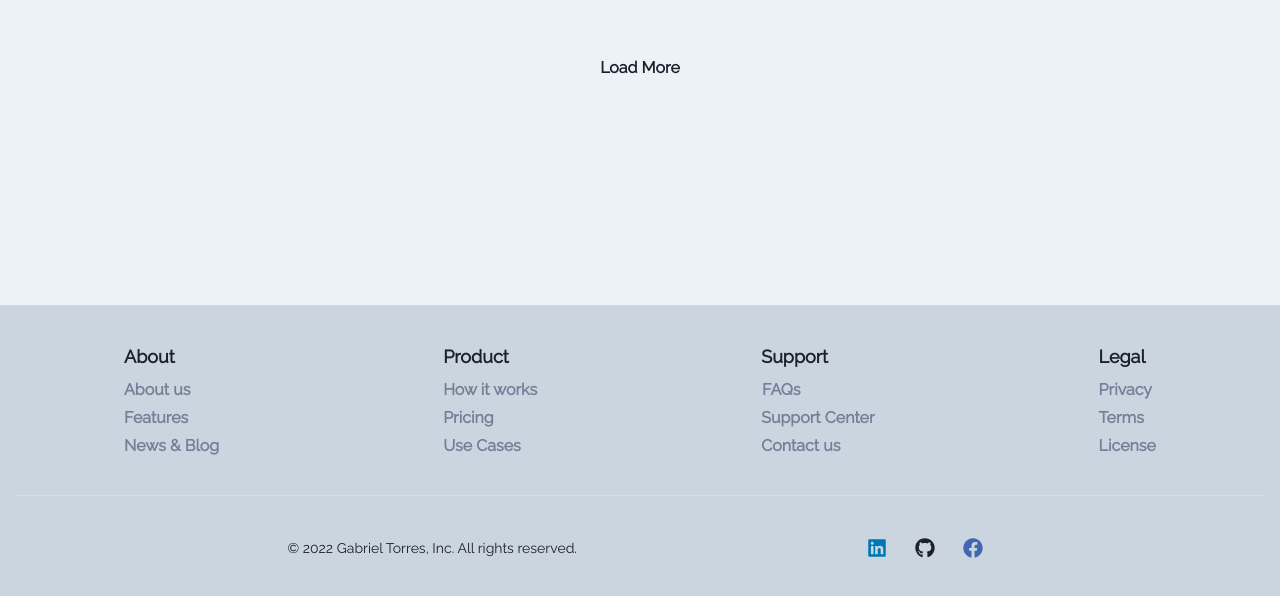
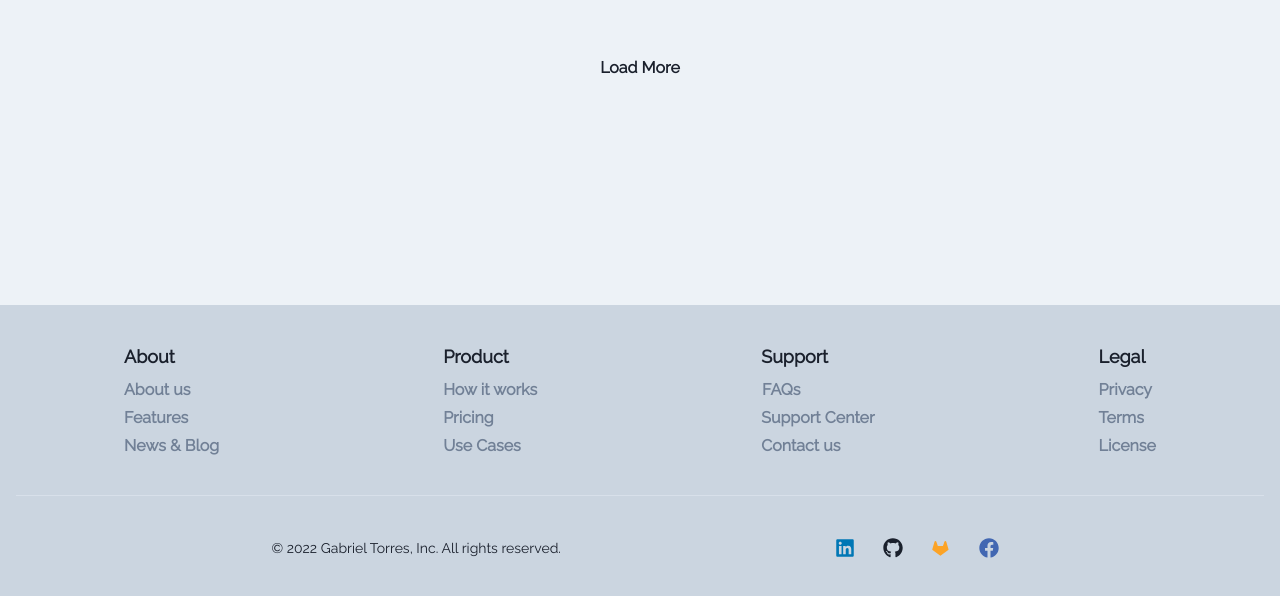
Before and after one commit to gabrielTor/ecom-app, a React (Create React App) app in the folder client/: page / in a window 1280 px wide. Shown: the part 1916-2512 px from the top of the page. Built offline with nearby package versions, Linux system fonts and the light colour scheme; no server answers.

Commit message:
added gitlab social media to footer

```diff
--- a/client/src/components/Layout/Footer.js
+++ b/client/src/components/Layout/Footer.js
@@ -4,10 +4,11 @@ import {
   Stack, Text,
 } from '@chakra-ui/react'
 import { FaFacebook, FaGithub, FaLinkedin } from 'react-icons/fa'
+import { AiFillGitlab } from 'react-icons/ai'
 
-export default function Footer(){
+export default function Footer() {
 
-  return(
+  return (
     <Container as="footer" role="contentinfo" bg='gray.300' maxW='100%' mt='10%'>
       <Show breakpoint='(min-width: 470px)'>
         <Stack w='100%' py='3%'>
@@ -70,9 +71,11 @@ export default function Footer(){
         </Text>
         <ButtonGroup variant="ghost">
           <IconButton as="a" href="https://www.linkedin.com/in/dario-gabriel-torres-576a3561" aria-label="LinkedIn"
-          icon={<FaLinkedin fontSize="1.25rem" color='#0077b5' />}/>
+            icon={<FaLinkedin fontSize="1.25rem" color='#0077b5' />} />
           <IconButton as="a" href="https://github.com/gabrielTor" aria-label="GitHub"
             icon={<FaGithub fontSize="1.25rem" />} />
+          <IconButton as="a" href="https://gitlab.com/dariogabrieltorres" aria-label="GitLab"
+            icon={<AiFillGitlab fontSize="1.3rem" color='#fca326' />} />
           <IconButton as="a" href="https://www.facebook.com/nmz4ygabriel" aria-label="Facebook"
             icon={<FaFacebook fontSize="1.25rem" color='#4267B2' />} />
         </ButtonGroup>
```
Lines whose indentation alone changed are shown as unchanged.
